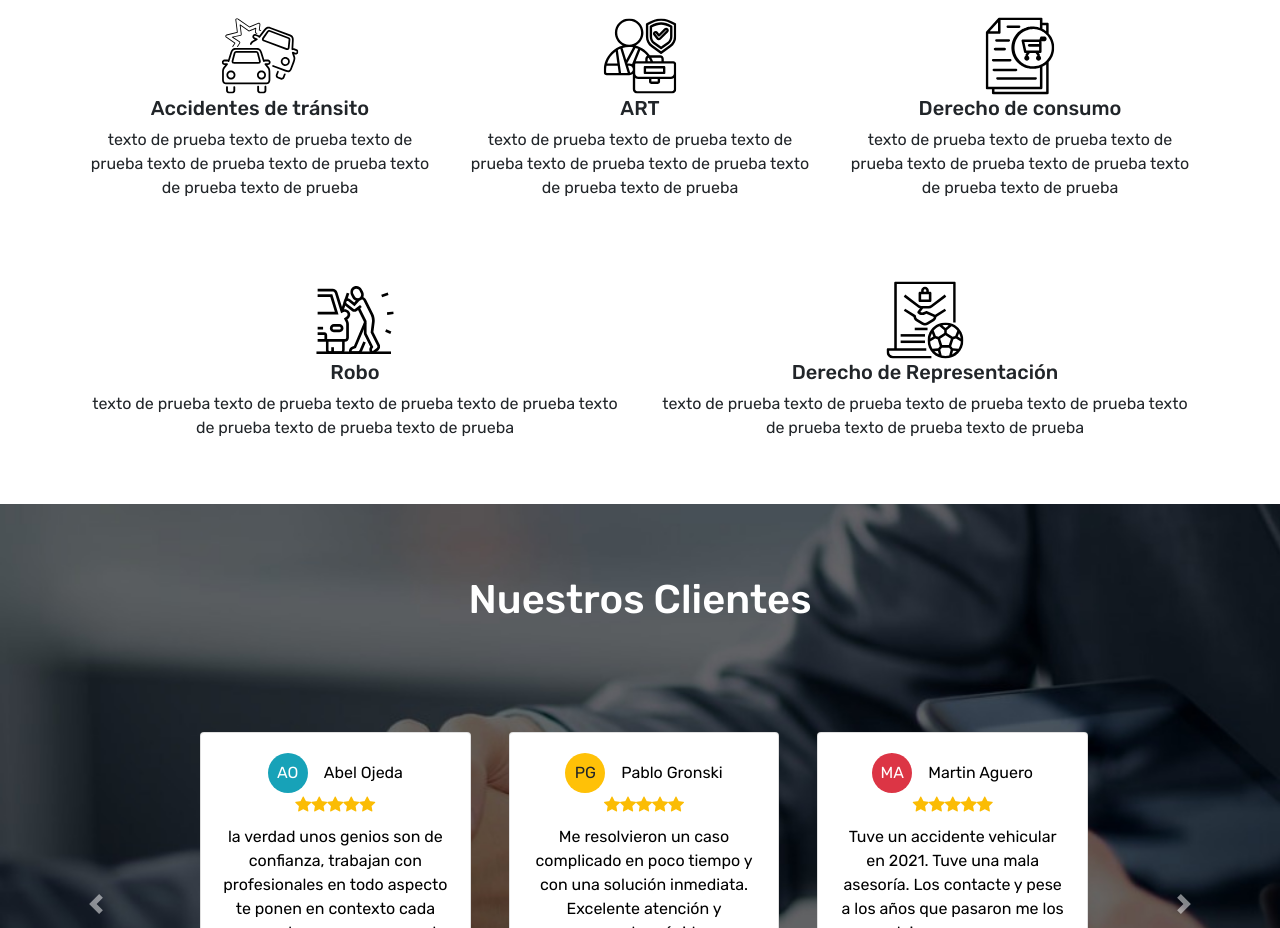
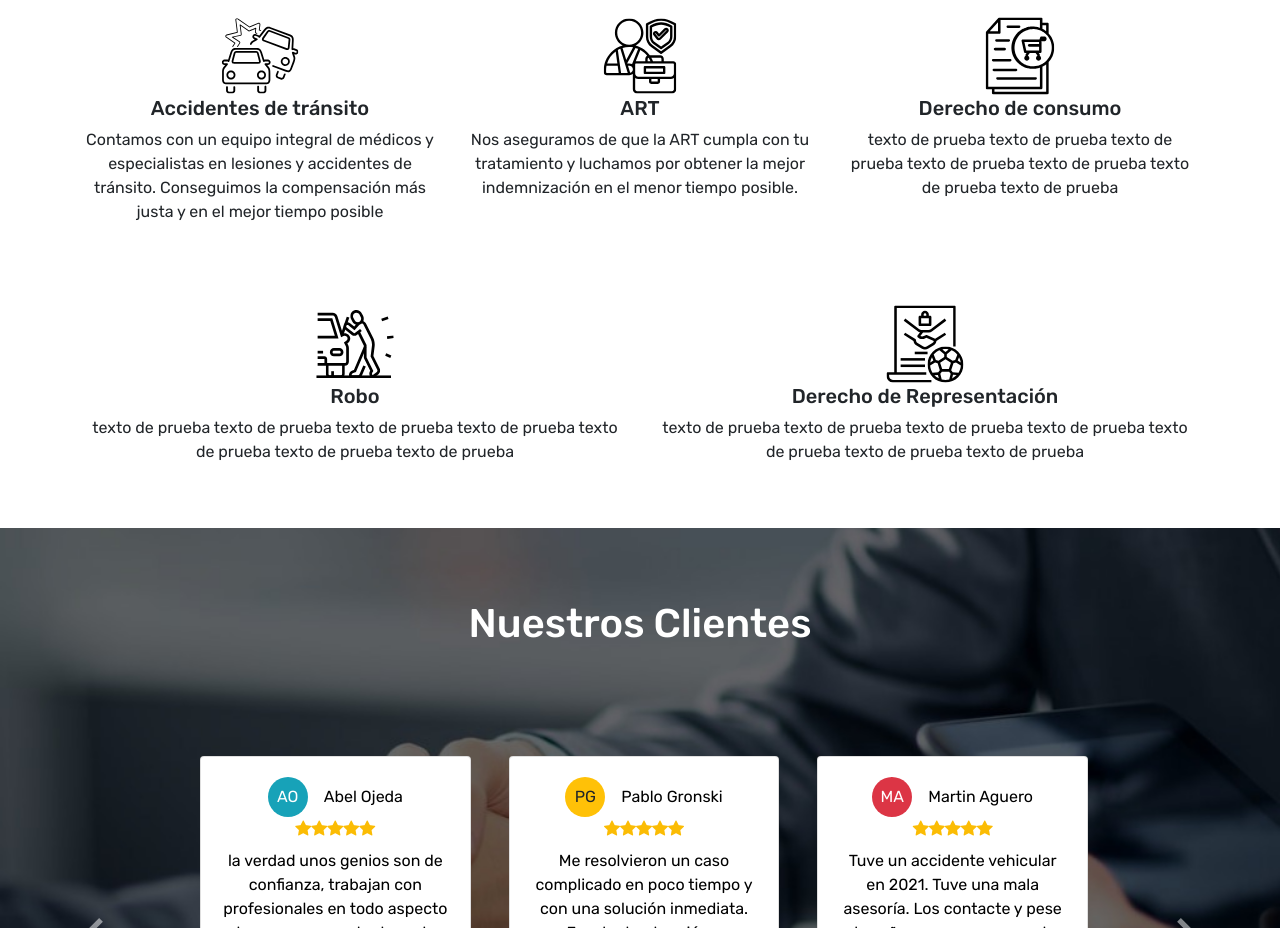
Before and after one commit to gonzalotardini/Giovanelli-Tardini-WEB, a Vue app: page / in a window 1280 px wide. Shown: the part 940-1868 px from the top of the page. Built offline with nearby package versions, Linux system fonts and the light colour scheme; some icons are missing.

Commit message:
Fix textos

```diff
--- a/src/components/areas.vue
+++ b/src/components/areas.vue
@@ -5,12 +5,12 @@
             <b-col md="4" sm="12" class="text-center">
                 <img :src="require('@/assets/icons/choque.svg')" alt="">
                 <h5>Accidentes de tránsito</h5>
-                <p>texto de prueba texto de prueba texto de prueba texto de prueba texto de prueba texto de prueba texto de prueba </p>
+                <p>Contamos con un equipo integral de médicos y especialistas en lesiones y accidentes de tránsito. Conseguimos la compensación más justa y en el mejor tiempo posible</p>
             </b-col>
             <b-col md="4" sm="12" class="text-center">
                 <img :src="require('@/assets/icons/ART.svg')" alt="">
                 <h5>ART</h5>
-                <p>texto de prueba texto de prueba texto de prueba texto de prueba texto de prueba texto de prueba texto de prueba </p>
+                <p>Nos aseguramos de que la ART cumpla con tu tratamiento y luchamos por obtener la mejor indemnización en el menor tiempo posible.</p>
             </b-col>
             <b-col md="4" sm="12" class="text-center">
                 <img :src="require('@/assets/icons/consumo.svg')" alt="">
```
